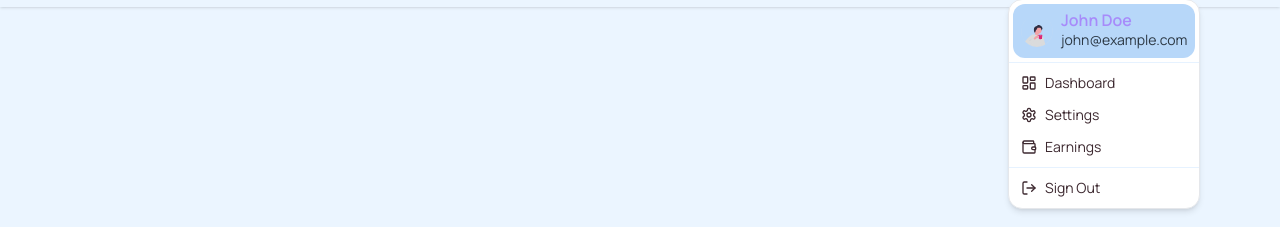
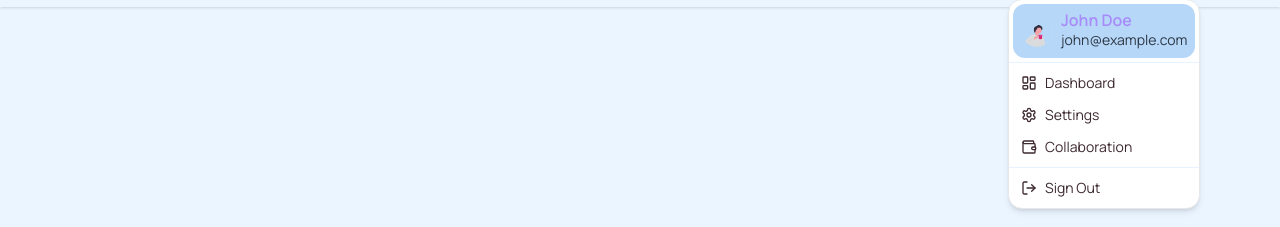
Before and after one commit to Maxwell999b/Tickr-it, a Next.js app: page / in a window 1280 px wide. Both pictures are taken after a click on the button "Toggle user menu". Shown: the part 57-284 px from the top of the page. Built offline with nearby package versions, Linux system fonts and the light colour scheme.

Commit message:
- removed the earnings and replaced with Collaboration update Nav.tsx

```diff
--- a/src/components/layout/Nav.tsx
+++ b/src/components/layout/Nav.tsx
@@ -98,9 +98,9 @@ export function Navbar() {
                           </Link>
                         </DropdownMenuItem>
                         <DropdownMenuItem>
-                          <Link href="/Pages/earnings/" className="flex items-center gap-2" prefetch={false}>
+                          <Link href="/Pages/Collaboration/" className="flex items-center gap-2" prefetch={false}>
                             <Icon iconType="wallet" size={16} className="h-4 w-4" />
-                            <span>Earnings</span>
+                            <span>Collaboration</span>
                           </Link>
                         </DropdownMenuItem>
                         <DropdownMenuSeparator />
@@ -201,9 +201,9 @@ export function Navbar() {
                   </Link>
                 </DropdownMenuItem>
                 <DropdownMenuItem>
-                  <Link href="/Pages/earnings/" className="flex items-center gap-2" prefetch={false}>
+                  <Link href="/Pages/Collaboration/" className="flex items-center gap-2" prefetch={false}>
                     <Icon iconType="wallet" size={16} className="h-4 w-4" />
-                    <span>Earnings</span>
+                    <span>Collaboration</span>
                   </Link>
                 </DropdownMenuItem>
                 <DropdownMenuSeparator />
```
